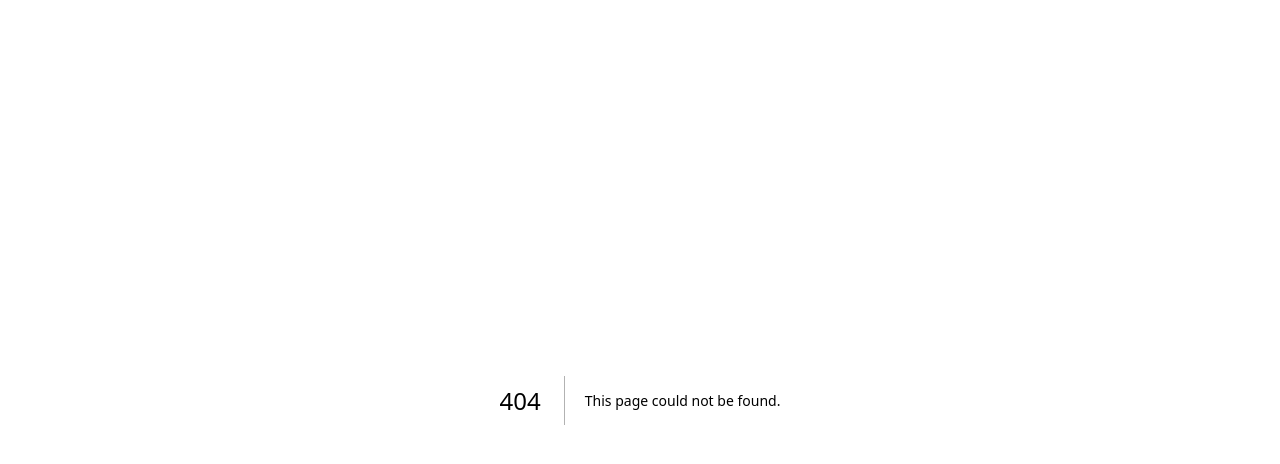
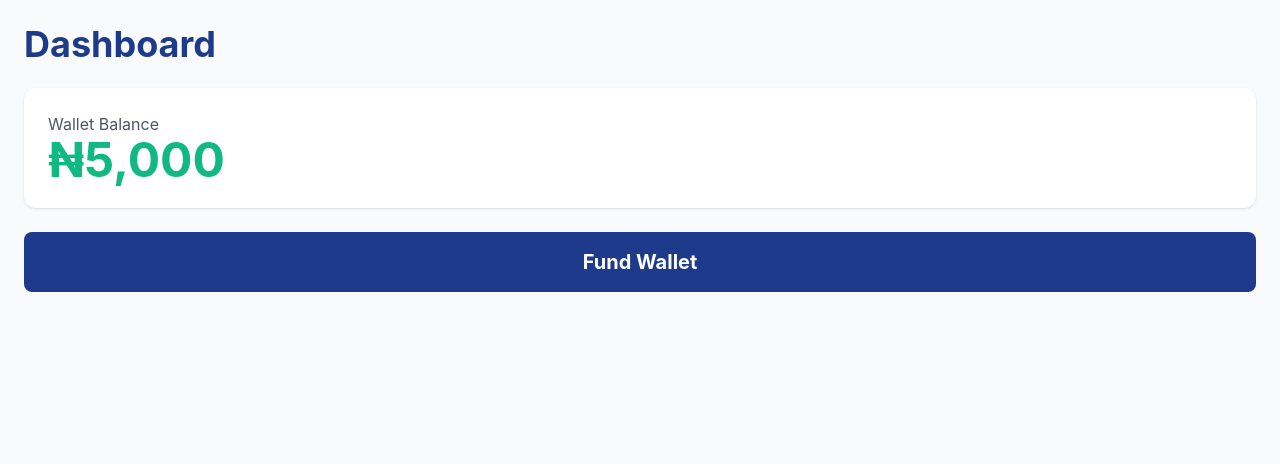
Before and after one commit to Lamido007/Dududata, a Next.js app: page /pages/pages/pages/dashboard in a window 1280 px wide. Before the commit this address had no page. Shown: the top 464 px of the page. Built offline with nearby package versions, Linux system fonts and the light colour scheme.

Commit message:
Add Dashboard component with wallet balance display

```diff
--- /dev/null
+++ b/pages/pages/pages/pages/dashboard.js
@@ -0,0 +1,14 @@
+export default function Dashboard() {
+  return (
+    <div className="min-h-screen bg-gray-50 p-6">
+      <h1 className="text-4xl font-bold text-primary mb-6">Dashboard</h1>
+      <div className="bg-white rounded-xl shadow p-6 mb-6">
+        <p className="text-gray-600">Wallet Balance</p>
+        <p className="text-5xl font-bold text-accent">₦5,000</p>
+      </div>
+      <button className="w-full bg-primary text-white py-4 rounded-lg text-xl font-bold">
+        Fund Wallet
+      </button>
+    </div>
+  )
+    }
```
